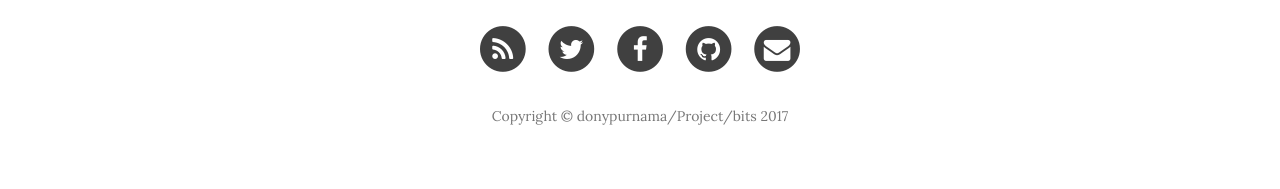
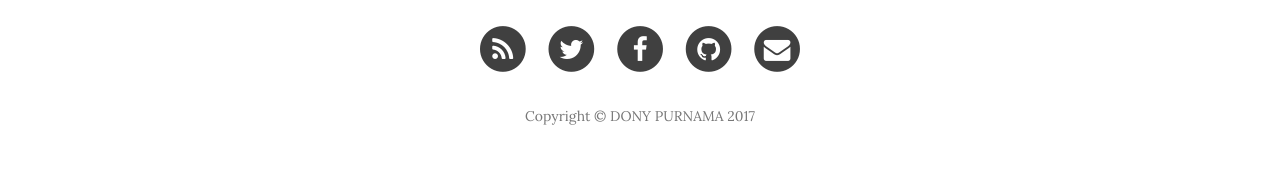
Before and after one commit to donypurnama/donypurnama.github.io, a Jekyll site: the page built from index.html, in a window 1280 px wide. Shown: the part 1735-1924 px from the top of the page. Built offline with Jekyll 4.4.1, drawn with Linux system fonts in a browser that asks for light colours; nearby versions of some CDN libraries; the list of posts is cut into pages by our own code.

Commit message:
Update _config.yml

```diff
--- a/_config.yml
+++ b/_config.yml
@@ -2,8 +2,8 @@
 title: Dony Purnama - Web Developer
 header-img: img/home-bg.jpg
 email: dony.purnama@gmail.com
-copyright_name: donypurnama/Project/bits
-description: "I'm Dony Purnama, a web designer, developer, and writer. More about me and my work below!!"
+copyright_name: DONY PURNAMA
+description: "I'm Dony Purnama, a web developer, and writer. More about me and my work below!!"
 baseurl: ""
 url: "http://donypurnama.github.io/"
 twitter_username: donypurnama
```
